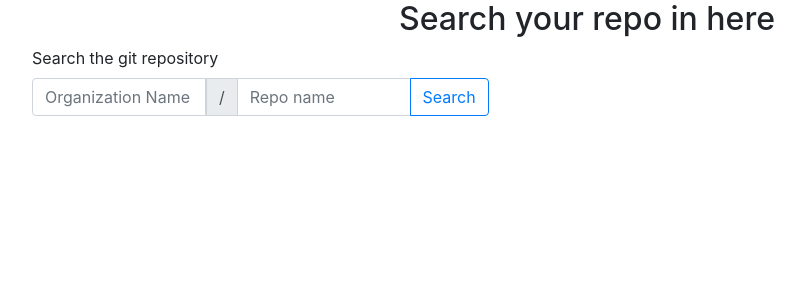
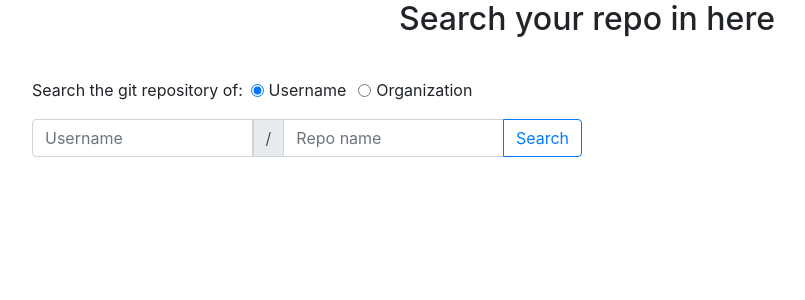
Before and after one commit to thanthtetzin/sportrepo-app, a React (Create React App) app: page / in a window 1280 px wide. Shown: the top 300 px of the page, without its empty margins (53-858 px from the left). Built offline with nearby package versions, Linux system fonts and the light colour scheme.

Commit message:
Added two modes searchType username and orgName

```diff
--- a/src/components/SearchRepo/SearchRepo.css
+++ b/src/components/SearchRepo/SearchRepo.css
@@ -22,3 +22,9 @@ code{
 .font-size-12{
   font-size: 12px !important;
 }
+.type-radios{
+  display: block !important;
+}
+.search-git-control{
+  margin-top: 40px;
+}
--- a/src/components/SearchRepo/SearchRepo.js
+++ b/src/components/SearchRepo/SearchRepo.js
@@ -13,7 +13,7 @@ import {
   Card
 } from "react-bootstrap";
 import "./SearchRepo.css";
-import FETCH_ORG_REPO_DETAILS from '../../graphQL-helpers/fetchOrgRepoDetailsQuery';
+import { FETCH_USERNAME_REPO_DETAILS, FETCH_ORG_REPO_DETAILS } from '../../graphQL-helpers/fetchOrgRepoDetailsQuery';
 import { useLazyQuery } from '@apollo/react-hooks';
 
 function ListByType(props){
@@ -24,7 +24,7 @@ function ListByType(props){
     returnElements = data.map((dataItem,index) => {
       return <Card key={index} className="list-item-row">
       <Card.Body>
-        <Card.Title className="font-size-16"><a href={`${dataType!=='pr' ? `/issues/${dataItem.number}` : ""}`}>{dataItem.title}</a></Card.Title>
+        <Card.Title className="font-size-16"><a href={`${dataType!=='pr' ? `/issues/${dataItem.number}` : "#"}`}>{dataItem.title}</a></Card.Title>
         <Card.Subtitle className="mb-2 text-muted font-size-12">#{dataItem.number} opened at {dataItem.createdAt} by {dataItem.author.login}</Card.Subtitle>
       </Card.Body>
     </Card>
@@ -34,6 +34,7 @@ function ListByType(props){
 }
 
 function DisplayResultsInTabView(props) {
+  let searchTypeName = props.searchTypeName ? props.searchTypeName.value : null;
   const [key, setKey] = useState('pr');
   let searchResult = null;
   const alertInfo = (variant, message) => {
@@ -49,17 +50,35 @@ function DisplayResultsInTabView(props) {
   }
   if(props.isLoading){
     searchResult = <Spinner animation="border" variant="success" />
-  } else if(props.error){
-    searchResult = alertInfo("danger", `Cannot find this Organization in GitHub!`);
-  } else if(!props.isLoading && props.result){
+  } else if(props.queryError && !props.result){
+    searchResult = alertInfo("danger", (searchTypeName==='Username' ? 'Cannot find this Username in GitHub!' : 'Cannot find this Organization in GitHub!'));
+  }
+  else if(!props.isLoading && props.result){
     let result = props.result;
+    let pullRequests = null;
+    let openedIssues = null;
+    let closedIssues = null;
+    let isRepositoryExisted = false;
+    if(searchTypeName==='Username'){
+      if(result.username && !result.username.repository){
+        searchResult = alertInfo("info", `There is no specified repository for this Username!`);
+      } else {
+        isRepositoryExisted = true;
+        pullRequests = (result.username && result.username.repository.pullRequests) ? result.username.repository.pullRequests.nodes : null;
+        openedIssues = (result.username && result.username.repository.openedIssues) ? result.username.repository.openedIssues.nodes : null;
+        closedIssues = (result.username && result.username.repository.closedIssues) ? result.username.repository.closedIssues.nodes : null;
+      }
+    } else{
       if(result.organization && !result.organization.repository){
         searchResult = alertInfo("info", `There is no specified repository in this Organization!`);
-    } else{
-      let pullRequests = result.organization.repository.pullRequests ? result.organization.repository.pullRequests.nodes : null;
-      let openedIssues = result.organization.repository.openedIssues ? result.organization.repository.openedIssues.nodes : null;
-      let closedIssues = result.organization.repository.closedIssues ? result.organization.repository.closedIssues.nodes : null;
-      searchResult = <Container key="tabControls">
+      } else {
+        isRepositoryExisted = true;
+        pullRequests = (result.organization && result.organization.repository.pullRequests) ? result.organization.repository.pullRequests.nodes : null;
+        openedIssues = (result.organization && result.organization.repository.openedIssues) ? result.organization.repository.openedIssues.nodes : null;
+        closedIssues = (result.organization && result.organization.repository.closedIssues) ? result.organization.repository.closedIssues.nodes : null;
+      }
+    }
+    searchResult = (isRepositoryExisted) ? <Container key="tabControls">
       <Row>
         <Col>
         <Tabs activeKey={key} onSelect={k => setKey(k)}>
@@ -75,21 +94,37 @@ function DisplayResultsInTabView(props) {
         </Tabs>
         </Col>
       </Row>
-      </Container>;
+    </Container> : searchResult;
   }
+  if(props.notshowAnything){
+    return null;
+  } else {
+    return searchResult;
   }
-  return searchResult;
 }
 
 function SearchRepo() {
   const [ validated, setValidated ] = useState(false);
-  const [ orgName, setOrgName ] = useState('');
+  const [ orgOrUserName, setOrgOrUserName ] = useState('');
   const [ repoName, setRepoName ] = useState('');
-  let [ isLoading ] = useState(false);
-  let [ result ] = useState(null);
+  const [ searchTypeName, setSearchTypeName ] = useState({value: 'Username'});
+  const [ clonedSearchTypeName, setClonedSearchTypeName ] = useState(null);
+  let [ isLoading, setIsLoading ] = useState(false);
+  let [ queryError, setQueryError ] = useState('');
+  let [ result, setResult ] = useState(null);
+  let [ notshowAnything, setnotshowAnything ] = useState(false);
 
-  const [fetchOrgRepoDetails, { error, loading, data }] = useLazyQuery(FETCH_ORG_REPO_DETAILS);
-  const fetchOrgRepoDetails_CallBack = (error, loading, data) => {
+  const resetData = () => {
+    console.log('resetData');
+    setValidated(false);
+    setOrgOrUserName('');
+    setRepoName('');
+    setIsLoading(false);
+    setQueryError('');
+    setResult(null);
+  }
+  const fetchRepoDetails_CallBack = (typeName, error, loading, data) => {
+    if(typeName===searchTypeName.value){
       if (data) {
         console.log('Returned data: ' , data);
         result = data;
@@ -97,14 +132,18 @@ function SearchRepo() {
       }
       if(error){
         console.log('Error: ' , error);
+        queryError = error;
         isLoading=false;
       }
       if(loading){
         isLoading=true;
       }
     }
-  fetchOrgRepoDetails_CallBack(error, loading, data);
-
+  }
+  const [fetchOrgRepoDetails, { error: orgRepoError, loading: orgRepoLoading, data: orgRepoData }] = useLazyQuery(FETCH_ORG_REPO_DETAILS);
+  const [fetchUserRepoDetails, { error: userRepoError, loading: userRepoLoading, data: userRepoData }] = useLazyQuery(FETCH_USERNAME_REPO_DETAILS);
+  fetchRepoDetails_CallBack('Organization', orgRepoError, orgRepoLoading, orgRepoData);
+  fetchRepoDetails_CallBack('Username', userRepoError, userRepoLoading, userRepoData);
 
   const handleSubmit = event => {
     const form = event.currentTarget;
@@ -117,38 +156,82 @@ function SearchRepo() {
     setValidated(true);
   };
   const submit = () => {
+    setnotshowAnything(false);
     localStorage.setItem('token', process.env.REACT_APP_GITHUB_PERSONAL_ACCESS_TOKEN);
     isLoading = true;
+    console.log('searchTypeName: ', searchTypeName.value)
     fetchFilteredOrgRepoDetails();
   }
   const fetchFilteredOrgRepoDetails = () => {
     const fetchPR = true, fetchOpenedIssue = true, fetchClosedIssue = true;
     const fetchPROrderBy = 'CREATED_AT', fetchOpenedIssueOrderBy = 'CREATED_AT', fetchClosedIssueOrderBy  = 'CREATED_AT';
     const fetchPRSortDirection = 'DESC', fetchOpenedIssueSortDirection = 'DESC', fetchClosedIssueSortDirection  = 'DESC';
+    setClonedSearchTypeName({...searchTypeName});
+    if(searchTypeName.value==='Username'){
+      let username = orgOrUserName;
+      fetchUserRepoDetails({ variables: { username, repoName,
+        fetchPR, fetchPROrderBy, fetchPRSortDirection,
+        fetchOpenedIssue, fetchOpenedIssueOrderBy, fetchOpenedIssueSortDirection,
+        fetchClosedIssue, fetchClosedIssueOrderBy, fetchClosedIssueSortDirection
+      } });
+    } else{
+      let orgName = orgOrUserName;
       fetchOrgRepoDetails({ variables: { orgName, repoName,
         fetchPR, fetchPROrderBy, fetchPRSortDirection,
         fetchOpenedIssue, fetchOpenedIssueOrderBy, fetchOpenedIssueSortDirection,
         fetchClosedIssue, fetchClosedIssueOrderBy, fetchClosedIssueSortDirection
       } });
     }
+  }
 
   const searchControls = <div key="searchControls">
     <h2>Search your repo in here</h2>
     <Container>
+      <Row className="search-git-control">
+        <Col md="5">
+          <label htmlFor="orgOrUserName" className="float-left">Search the git repository of:</label>
+          <Form.Group as={Row} className="type-radios">
+            <Form.Check inline
+              checked={searchTypeName.value==='Username'}
+              label="Username"
+              type="radio"
+              id="rdoUsername"
+              name="typeRadios"
+              onChange={ () => {
+                setSearchTypeName({value: 'Username'});
+                resetData();
+                setnotshowAnything(true);
+              }}
+            />
+            <Form.Check inline
+              checked={searchTypeName.value==='Organization'}
+              label="Organization"
+              type="radio"
+              id="rdoOrganization"
+              name="typeRadios"
+              onChange={ () => {
+                setSearchTypeName({value: 'Organization'});
+                resetData();
+                setnotshowAnything(true);
+              }}
+            />
+          </Form.Group>
+        </Col>
+      </Row>
       <Row>
         <Col>
           <Form noValidate validated={validated} onSubmit={handleSubmit}>
             <Form.Row>
-              <Form.Group as={Col} md="5" controlId="validationCustom01">
-                <label htmlFor="orgName" className="float-left">Search the git repository</label>
+              <Form.Group as={Col} md="6" >
                 <InputGroup className="mb-3">
                   <Form.Control
                     required
-                    name="orgName"
+                    name="orgOrUserName"
+                    id="orgOrUserName"
                     type="text"
-                    placeholder="Organization Name"
-                    value={orgName}
-                    onChange={e=> setOrgName(e.target.value.trim())}
+                    placeholder={(searchTypeName.value ==='Username' ? 'Username' : 'Organization Name')}
+                    value={orgOrUserName}
+                    onChange={e=> setOrgOrUserName(e.target.value.trim())}
                   />
                   <InputGroup.Prepend>
                     <InputGroup.Text>/</InputGroup.Text>
@@ -156,6 +239,7 @@ function SearchRepo() {
                   <Form.Control
                     required
                     name="repoName"
+                    id="repoName"
                     type="text"
                     placeholder="Repo name"
                     value={repoName}
@@ -171,7 +255,7 @@ function SearchRepo() {
         </Col>
       </Row>
     </Container>
-    <DisplayResultsInTabView error={error} isLoading={isLoading} result={result} orgName={orgName} repoName={repoName} />
+    <DisplayResultsInTabView notshowAnything={notshowAnything} searchTypeName={clonedSearchTypeName} queryError={queryError} isLoading={isLoading} result={result} />
   </div>;
 
 
```
Also changed, not shown: src/graphQL-helpers/fetchOrgRepoDetailsQuery.js (+43 -4 lines). Lines whose indentation alone changed are shown as unchanged.
